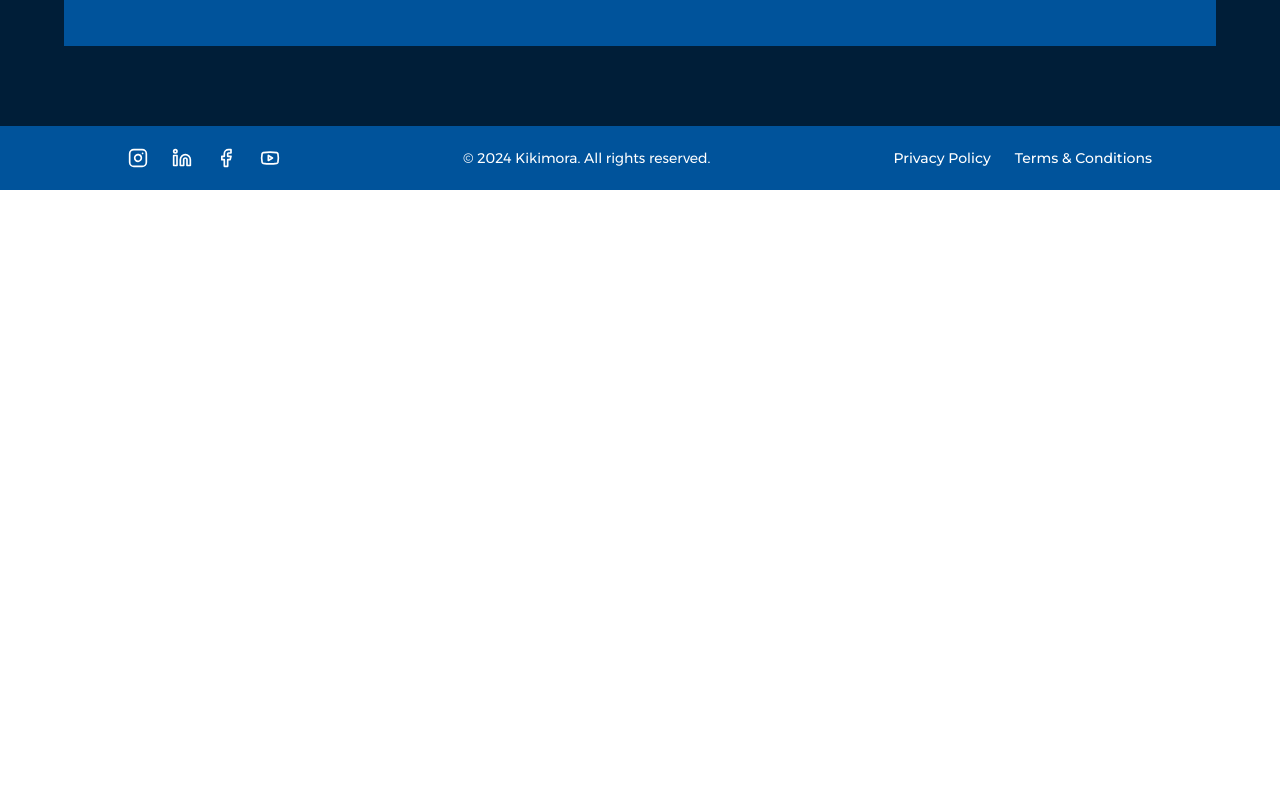
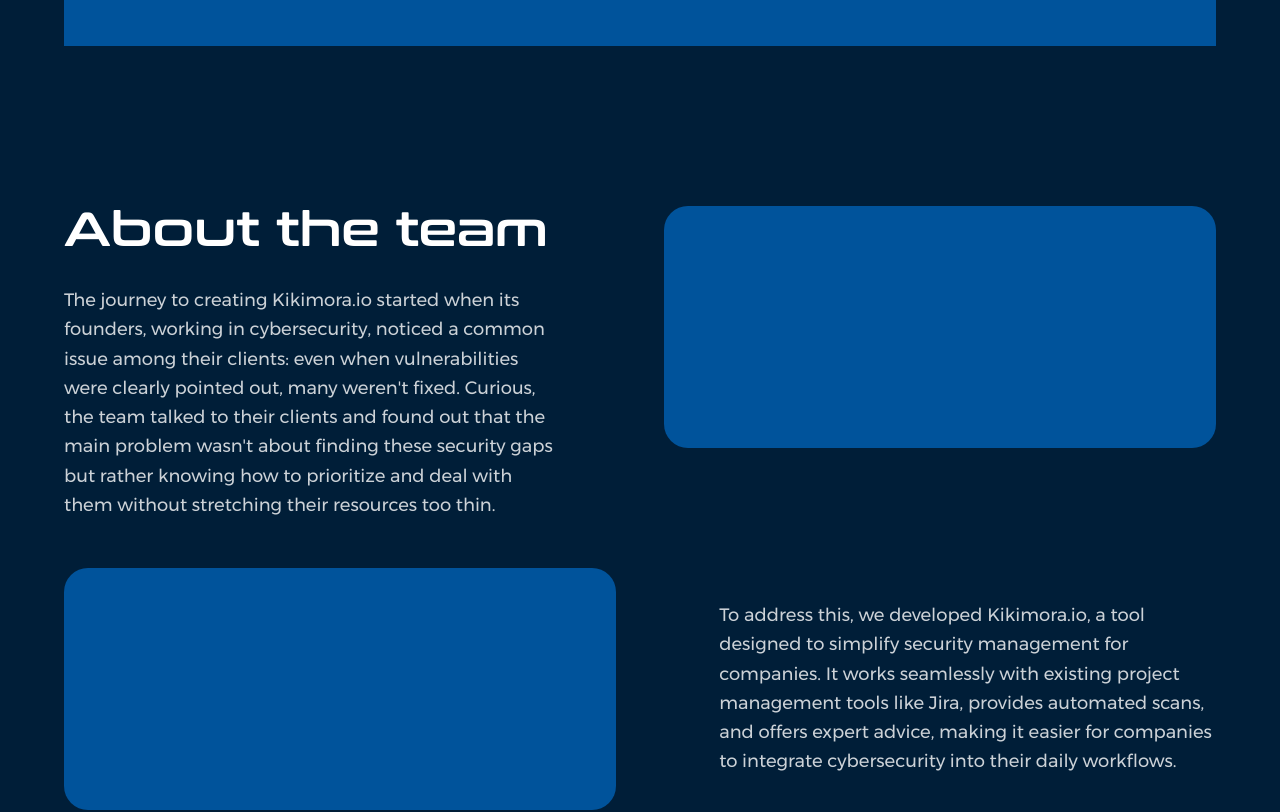
Before and after one commit to NikolaSirakov3/Kikimora-website, a React (Vite) app: page /about in a window 1280 px wide. Shown: the part 640-1452 px from the top of the page. Before the commit the page ends 830 px from the top, so only its background shows below. Built offline with nearby package versions, Linux system fonts and the light colour scheme.

Commit message:
Add AboutTeam component to About page for enhanced informational structure; implement team description and image placeholders for improved user engagement.

```diff
--- /dev/null
+++ b/src/components/about/AboutTeam.tsx
@@ -0,0 +1,54 @@
+import React from "react";
+
+export function AboutTeam() {
+  return (
+    <div className="bg-[#001E38] w-full">
+      <div className="w-screen px-[5%] flex flex-col items-center">
+        <div className="max-w-[1400px] w-full py-20">
+          {/* Content Grid */}
+          <div className="grid grid-cols-2 gap-12">
+            {/* Left Column */}
+            <div className="flex flex-col max-w-[90%]">
+              <h2 className="text-5xl text-white font-conthrax mb-8">
+                About the team
+              </h2>
+              <p className="text-white/80 font-montserrat text-lg leading-relaxed">
+                The journey to creating Kikimora.io started when its founders,
+                working in cybersecurity, noticed a common issue among their
+                clients: even when vulnerabilities were clearly pointed out,
+                many weren't fixed. Curious, the team talked to their clients
+                and found out that the main problem wasn't about finding these
+                security gaps but rather knowing how to prioritize and deal with
+                them without stretching their resources too thin.
+              </p>
+            </div>
+
+            {/* Right Column - Image Placeholder */}
+            <div className="w-full">
+              <div className="w-full aspect-[16/7] bg-[#00539B] rounded-3xl" />
+            </div>
+          </div>
+
+          {/* Second Row */}
+          <div className="grid grid-cols-2 gap-12 mt-12">
+            {/* Left Column - Image Placeholder */}
+            <div className="w-full">
+              <div className="w-full aspect-[16/7] bg-[#00539B] rounded-3xl" />
+            </div>
+
+            {/* Right Column */}
+            <div className="flex flex-col justify-center max-w-[90%] ml-auto">
+              <p className="text-white/80 font-montserrat text-lg leading-relaxed">
+                To address this, we developed Kikimora.io, a tool designed to
+                simplify security management for companies. It works seamlessly
+                with existing project management tools like Jira, provides
+                automated scans, and offers expert advice, making it easier for
+                companies to integrate cybersecurity into their daily workflows.
+              </p>
+            </div>
+          </div>
+        </div>
+      </div>
+    </div>
+  );
+}
--- a/src/pages/About.tsx
+++ b/src/pages/About.tsx
@@ -1,10 +1,12 @@
 import React from "react";
 import { Team } from "@/components/about/Team";
+import { AboutTeam } from "@/components/about/AboutTeam";
 
 export function About() {
   return (
     <div className="w-full">
       <Team />
+      <AboutTeam />
       {/* Other About page components will be added here */}
     </div>
   );
```
